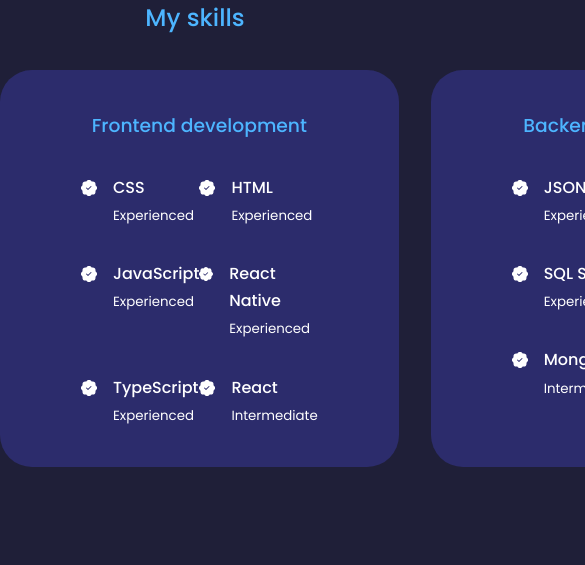
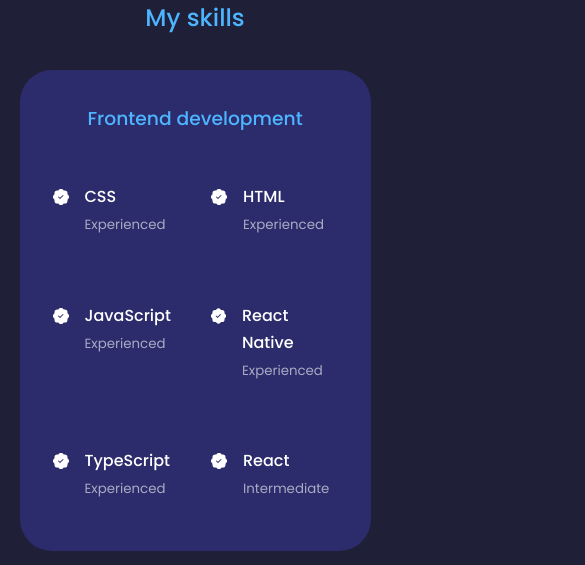
Before and after one commit to carteak004/kartheek-dev, a React (Create React App) app: page / in a window 390 px wide. Shown: the part 965-1530 px from the top of the page, 585 px wide, since content can reach past the window. Built offline with nearby package versions, Linux system fonts and the light colour scheme.

Commit message:
skills media styling

```diff
--- a/src/components/skillsList/SkillsList.css
+++ b/src/components/skillsList/SkillsList.css
@@ -33,3 +33,24 @@
 .skill-icon {
 	margin-top: 6px;
 }
+
+/* ------------- Media Queries for Medium devices ------------- */
+@media screen and (max-width: 1024px) {
+	.section-container {
+		width: 80%;
+		padding: 2rem;
+		margin: 0 auto;
+	}
+
+	.skill-article {
+		padding: 1rem;
+	}
+}
+
+/* ------------- Media Queries for Small devices ------------- */
+@media screen and (max-width: 600px) {
+	.section-container {
+		width: 100%;
+		padding: 2rem 1rem;
+	}
+}
--- a/src/components/skillsList/SkillsList.tsx
+++ b/src/components/skillsList/SkillsList.tsx
@@ -19,7 +19,7 @@
 							<BsFillPatchCheckFill className='skill-icon' />
 							<div>
 								<h4>{skill.name}</h4>
-								<small>{skill.experience}</small>
+								<small className='text-light'>{skill.experience}</small>
 							</div>
 						</article>
 					)
--- a/src/components/skillsSphere/SkillsSphere.css
+++ b/src/components/skillsSphere/SkillsSphere.css
@@ -30,8 +30,8 @@
 /* ------------- Media Queries for Small devices ------------- */
 @media screen and (max-width: 600px) {
 	.tag-cloud {
-		/* display: none; */
-		margin: 3rem auto 0;
+		display: none;
+		/* margin: 3rem auto 0; */
 	}
 
 	.tag-cloud-item {
--- a/src/pages/skills/Skills.css
+++ b/src/pages/skills/Skills.css
@@ -1,11 +1,19 @@
-.header-container {
-	display: block;
-	align-items: center;
-	justify-content: center;
-}
-
 .skills-container {
 	display: grid;
 	grid-template-columns: 1fr 1fr;
 	gap: 2rem;
 }
+
+/* ------------- Media Queries for Medium devices ------------- */
+@media screen and (max-width: 1024px) {
+	.skills-container {
+		grid-template-columns: 1fr;
+	}
+}
+
+/* ------------- Media Queries for Small devices ------------- */
+@media screen and (max-width: 600px) {
+	.skills-container {
+		gap: 1rem;
+	}
+}
--- a/src/pages/skills/Skills.tsx
+++ b/src/pages/skills/Skills.tsx
@@ -8,7 +8,7 @@
 	return (
 		<section id='skills'>
 			<SectionHead lineOne='What I offer' lineTwo='My skills' />
-			<div className='skills-container'>
+			<div className='container skills-container'>
 				<SkillsList header={'Frontend development'} skills={frontend} />
 				<SkillsList header={'Backend development'} skills={backend} />
 			</div>
```
